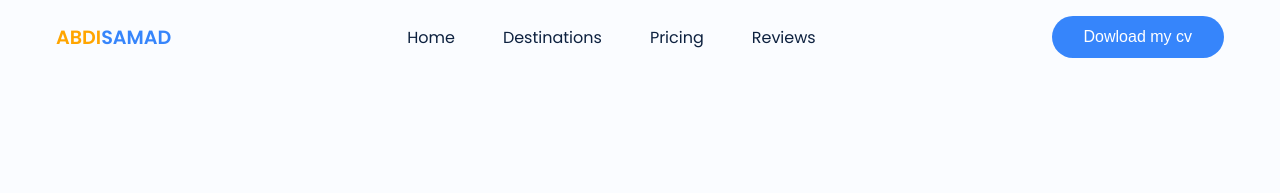
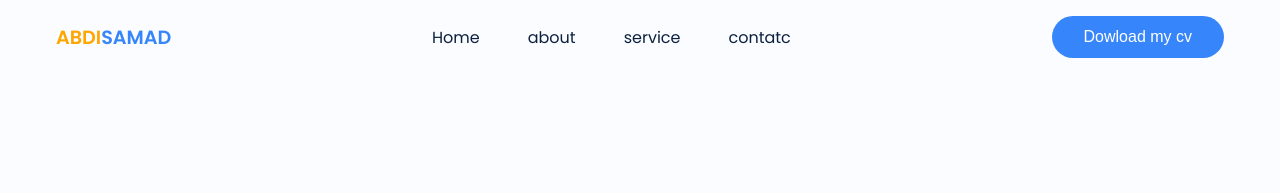
Before and after one commit to ENG-ABDISAMAD/portfolia, a plain HTML site: page index.html in a window 1280 px wide. Shown: the top 193 px of the page. Drawn offline with nearby package versions, Linux system fonts and the light colour scheme.

Commit message:
Update index.html

```diff
--- a/index.html
+++ b/index.html
@@ -16,9 +16,9 @@
       <div class="nav__logo"><span style="color: orange;">ABDI</span><SPan>SAMAD</SPan></div>
       <ul class="nav__links">
         <li class="link"><a href="#">Home</a></li>
-        <li class="link"><a href="#">Destinations</a></li>
-        <li class="link"><a href="#">Pricing</a></li>
-        <li class="link"><a href="#">Reviews</a></li>
+        <li class="link"><a href="#">about</a></li>
+        <li class="link"><a href="#">service</a></li>
+        <li class="link"><a href="#">contatc</a></li>
       </ul>
       <button class="btn">Dowload my cv</button>
     </nav>
```
